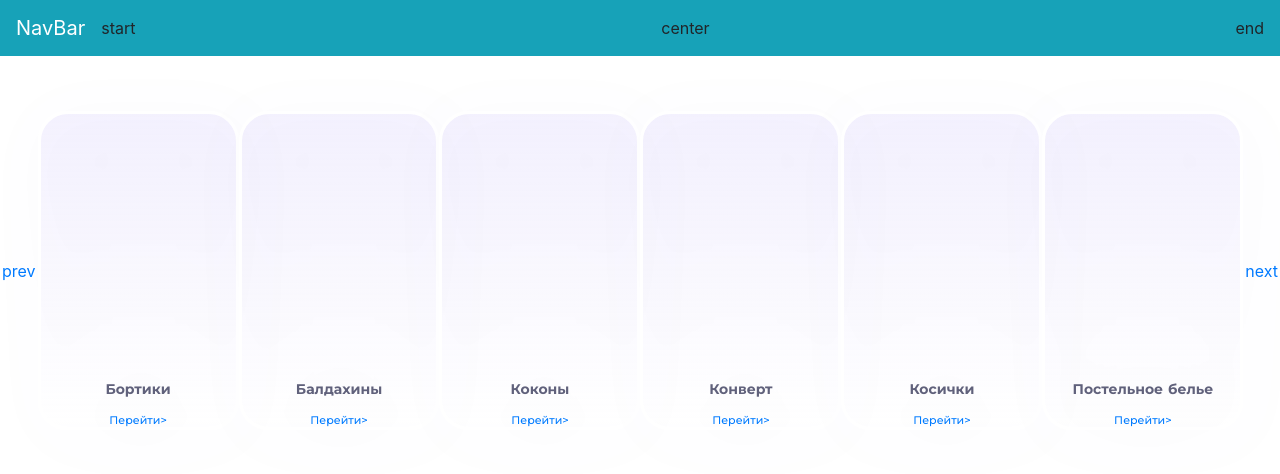
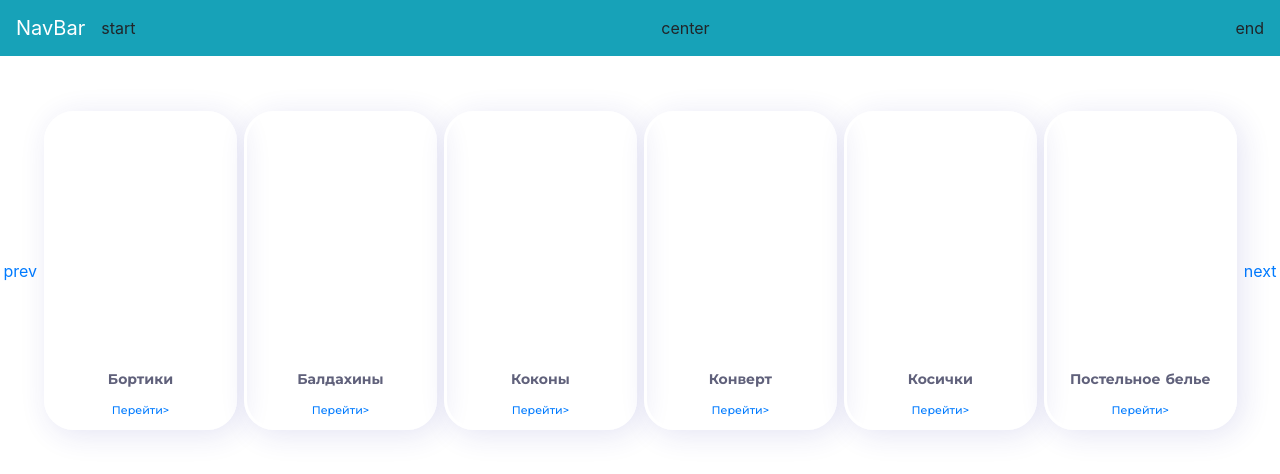
Before and after one commit to jalagash-it/imme-frontend, a Nuxt app: page / in a window 1280 px wide. Shown: the top 474 px of the page. Built offline with nearby package versions, Linux system fonts and the light colour scheme.

Commit message:
ozgertuler engizdim

```diff
--- a/assets/css/main.css
+++ b/assets/css/main.css
@@ -2,64 +2,7 @@ html,
 body {
   margin: 0;
 }
-
-body {
-  max-width: 1600px;
-  width: 1600px;
+img{
+  max-width: 100%;
+  height: auto;
 }
-
-.catalog {
-  margin-top: 55px;
-
-}
-.catalog__content {
-  display: flex;
-  justify-content: space-around;
-  align-items: center;
-}
-.left__arrow{
-  flex-grow: 1;
-  text-align: center;
-}
-.right__arrow{
-  flex-grow: 1;
-  text-align: center;
-}
-.catalog__item {
-  position: relative;
-  width: 193px;
-  height: 319px;
-  border-radius: 30px;
-
-  display: flex;
-  flex-grow: 2;
-  flex-direction: column;
-  align-items: center;
-  justify-content: flex-end;
-  border: 3px solid #fff;
-  box-sizing: border-box;
-  filter: drop-shadow(5px 10px 30px rgba(41, 41, 167, 0.08));
-  background: linear-gradient(
-    180deg,
-    rgba(203, 191, 255, 0.2) 0%,
-    rgba(203, 191, 255, 0) 100%
-  );
-}
-.catalog__item p {
-  color: #60617b;
-  font-family: "Montserrat", sans-serif;
-  font-style: normal;
-  font-weight: bold;
-  font-size: 14px;
-  line-height: 17px;
-}
-.catalog__item a {
-  font-family: "Montserrat";
-  font-style: normal;
-  font-weight: 500;
-  font-size: 11px;
-  line-height: 13px;
-}
-.catalog__item a::after {
-  content: ">";
-}
--- a/nuxt.config.js
+++ b/nuxt.config.js
@@ -15,6 +15,10 @@ export default {
             {
                 rel: 'stylesheet',
                 href: 'https://cdnjs.cloudflare.com/ajax/libs/normalize/8.0.1/normalize.min.css'
+            },
+            {
+                rel: 'stylesheet',
+                href: 'https://fonts.googleapis.com/css2?family=Montserrat:wght@400;500;600;700;800&display=swap'
             }
         ]
     },
--- a/pages/index.vue
+++ b/pages/index.vue
@@ -11,17 +11,16 @@
         <b-navbar-nav align="right">end</b-navbar-nav>
       </b-collapse>
     </b-navbar>
+
     <div class="catalog">
-
       <div class="catalog__content">
-             <div class="left__arrow">
-        <a href="#" class="img">prev</a>
-
-      </div>
+        <div class="left__arrow">
+          <a href="#" class="img">prev</a>
+        </div>
         <div class="catalog__item">
+          <!-- <img src="../assets/img/1.jpg" alt="" /> -->
           <p>Бортики</p>
           <a href="#">Перейти</a>
-
         </div>
 
         <div class="catalog__item">
@@ -44,23 +43,18 @@
           <p>Постельное белье</p>
           <a href="#">Перейти</a>
         </div>
-              <div class="right__arrow">
-        <a href="#"><img src="" alt="">next</a>
+        <div class="right__arrow">
+          <a href="#"><img src="" alt="" />next</a>
+        </div>
       </div>
-      </div>
-
     </div>
   </b-container>
 </template>
+ <script>
 
-<script>
-export default {};
 </script>
 
 <style scoped>
-
-@import url("../assets/css/main.css");
-@import url("https://fonts.googleapis.com/css2?family=Montserrat:wght@400;500;600;700;800&display=swap");
 .container-fluid {
   padding: 0;
   margin: 0;
@@ -70,4 +64,60 @@ export default {};
   justify-content: space-between;
 }
 
+img{
+  max-width: 100%;
+  height: auto;
+}
+.catalog {
+  margin-top: 55px;
+  margin-bottom: 55px;
+}
+.catalog__content {
+  display: flex;
+  justify-content: space-around;
+  align-items: center;
+}
+.left__arrow {
+  text-align: center;
+}
+.right__arrow {
+  text-align: center;
+}
+.catalog__item {
+  position: relative;
+  width: 193px;
+  height: 319px;
+  border-radius: 30px;
+  box-shadow: 5px 5px 30px rgba(41, 41, 167, 0.12);
+  display: flex;
+  flex-direction: column;
+  align-items: center;
+  justify-content: flex-end;
+  border: 3px solid #fff;
+
+  background: linear-gradient(
+    180deg,
+    rgba(203, 191, 255, 0.2) 0%,
+    rgba(203, 191, 255, 0) 100%, url('../assets/img/1.jpg')
+  );
+}
+.catalog__item p {
+  color: #60617b;
+  font-family: "Montserrat", sans-serif;
+  font-style: normal;
+  font-weight: bold;
+  font-size: 14px;
+  line-height: 17px;
+}
+.catalog__item a {
+  font-family: "Montserrat";
+  font-style: normal;
+  font-weight: 500;
+  font-size: 11px;
+  line-height: 13px;
+  margin-bottom: 10px;
+}
+.catalog__item a::after {
+  content: ">";
+}
 </style>
```
Also changed, not shown: assets/img/1.jpg (added), 1 other file (tests, documents, lock files or other folders).
